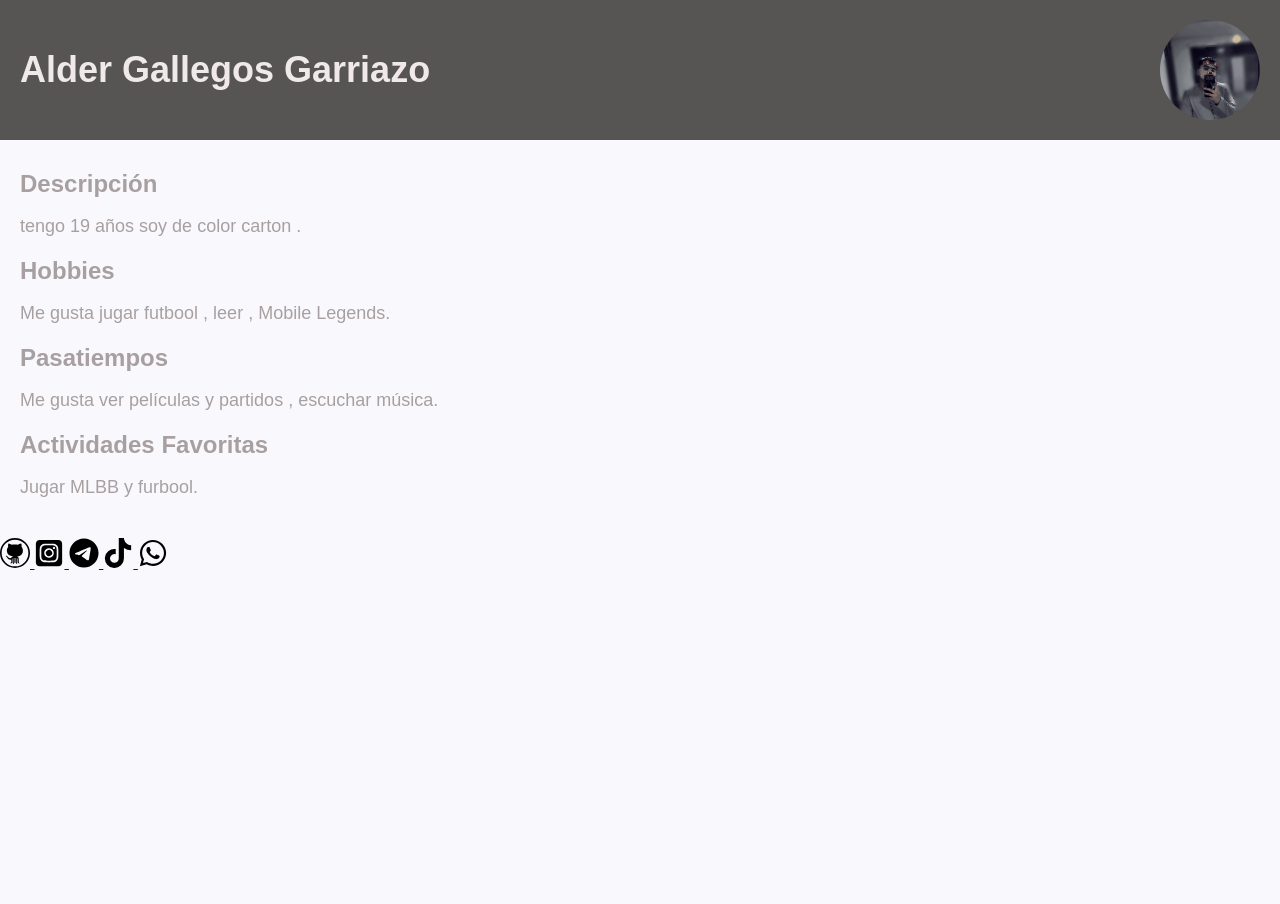
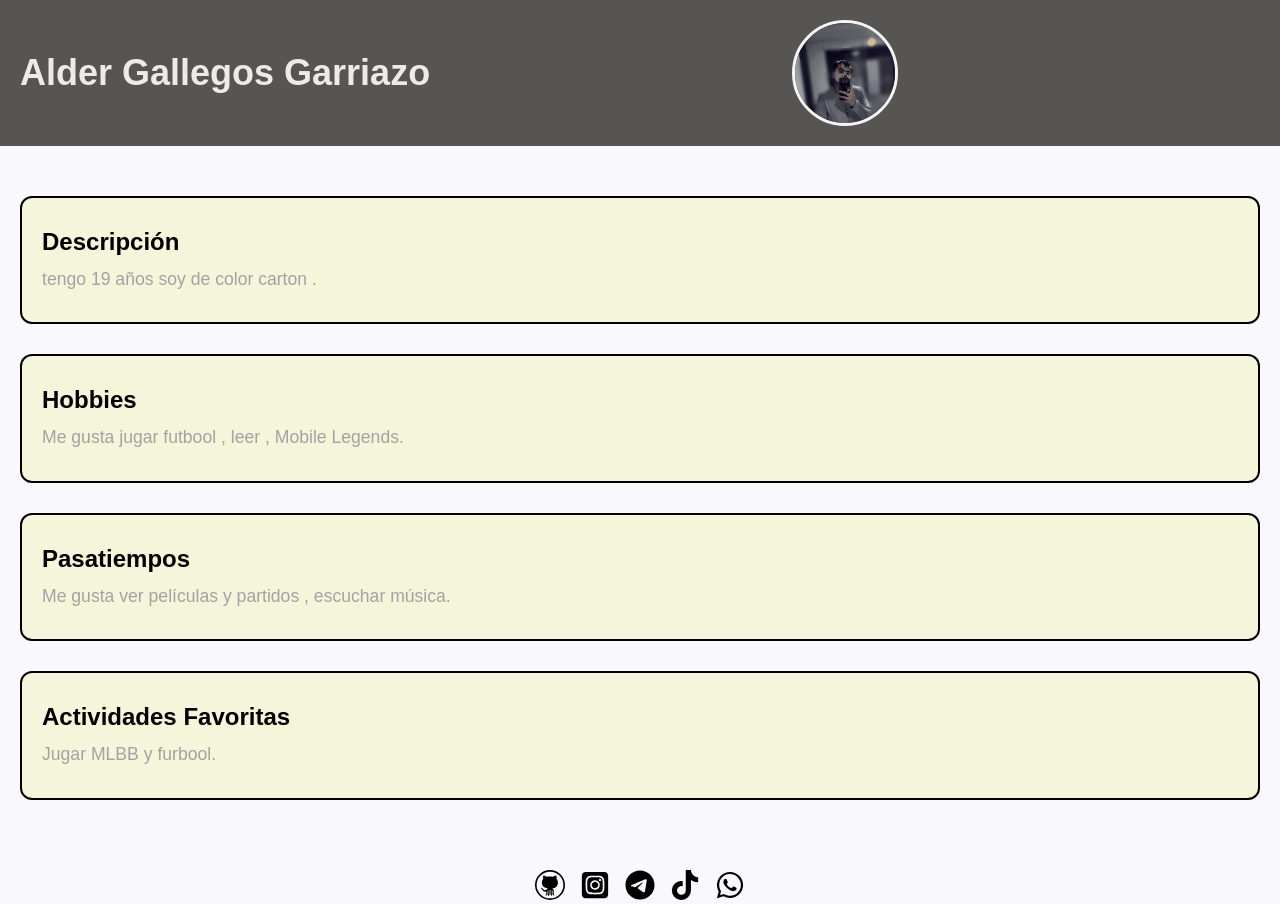
Before and after one commit to alder1234567/MI_PORTAFOLIO, a plain HTML site: page index.html in a window 1280 px wide. Before the commit the page ends 800 px from the top, so only its background shows below. Drawn offline with Linux system fonts and the light colour scheme.

Commit message:
portafolio

```diff
--- a/index.html
+++ b/index.html
@@ -4,6 +4,7 @@
     <meta charset="UTF-8">
     <meta name="viewport" content="width=device-width, initial-scale=1.0">
     <title>Mi Portada</title>
+    <link rel="stylesheet" href="./styles.css">
     <style>
         /* Definir una variable para el color de los subtítulos */
         :root {
--- a/styles.css
+++ b/styles.css
@@ -0,0 +1,86 @@
+/* Fondo general y texto base */
+body {
+  background-color: black;
+  color: black;
+  margin: 0;
+  padding: 20px;
+  font-family: Arial, sans-serif;
+}
+
+/* Imagen de perfil en el header */
+header img {
+  display: block;
+  margin: 0 auto;
+  border-radius: 10px;
+  border: 3px solid #f7f4f4;
+}
+
+/* Nombre en el header */
+header h1 {
+  text-align: center;
+  color: white;
+  font-size: 2.2em;
+  margin-top: 20px;
+}
+
+/* Estilos generales de sección */
+.section {
+  margin-top: 30px;
+  padding: 20px;
+  border: 2px solid black;
+  background-color: beige;
+  border-radius: 12px;
+}
+
+/* Título de cada sección */
+.section h1,
+.seccion h2 {
+  color: black;
+  font-size: 1.5em;
+  margin-bottom: 10px;
+}
+
+/* Párrafos dentro de secciones */
+.section p {
+  font-size: 1.1em;
+  line-height: 1.5;
+  margin: 10px 0;
+}
+
+/* Listas */
+ul, ol {
+  margin-left: 20px;
+  font-size: 1.1em;
+  color: black;
+}
+
+li {
+  margin-bottom: 8px;
+}
+
+/* Textos especiales */
+strong {
+  color: white;
+}
+
+i {
+  color: black;
+}
+
+sup, sub {
+  font-size: 0.8em;
+  color: #999;
+}
+
+/* Íconos sociales */
+.link-container {
+  display: flex;
+  justify-content: center;
+  gap: 15px;
+  margin-top: 30px;
+}
+
+.link-container img {
+  width: 30px;
+  height: 30px;
+}
```
